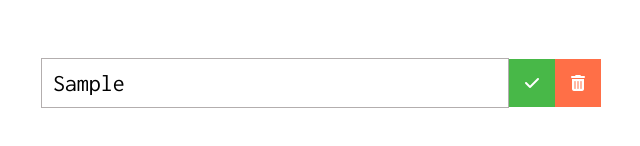
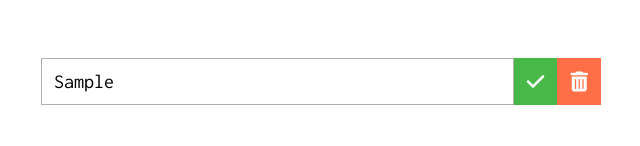
Before and after one commit to lorenzejay/todo-list, a plain HTML site: page index.html in a window 1280 px wide. Both pictures are taken after typing "Sample" into the empty fields and a click on the button 810 px from the left and 240 px from the top of the page. Shown: the part 270-416 px from the top of the page, 319-959 px from the left. Drawn offline with Linux system fonts and the light colour scheme.

Commit message:
Add files via upload

```diff
--- a/styles.css
+++ b/styles.css
@@ -56,8 +56,13 @@ form button {
 .todo li {
     flex: 1;
     border: 0.5px #b3aeae solid;
-    padding: 0.68rem;
+    /* padding: 0.68rem; */
 
+}
+
+.todo li, .complete-Btn, .trash-Btn{
+    font-size: 1.25rem;
+    padding: 0.75rem;
 }
 
 
@@ -65,9 +70,9 @@ form button {
     background: #ff6f47;
     border: none;
     color: white;
-    padding: 1rem;
     cursor: pointer;
-    font-size: 1rem;
+    padding: 0.82rem;
+
 }
 
 .complete-Btn{
```
